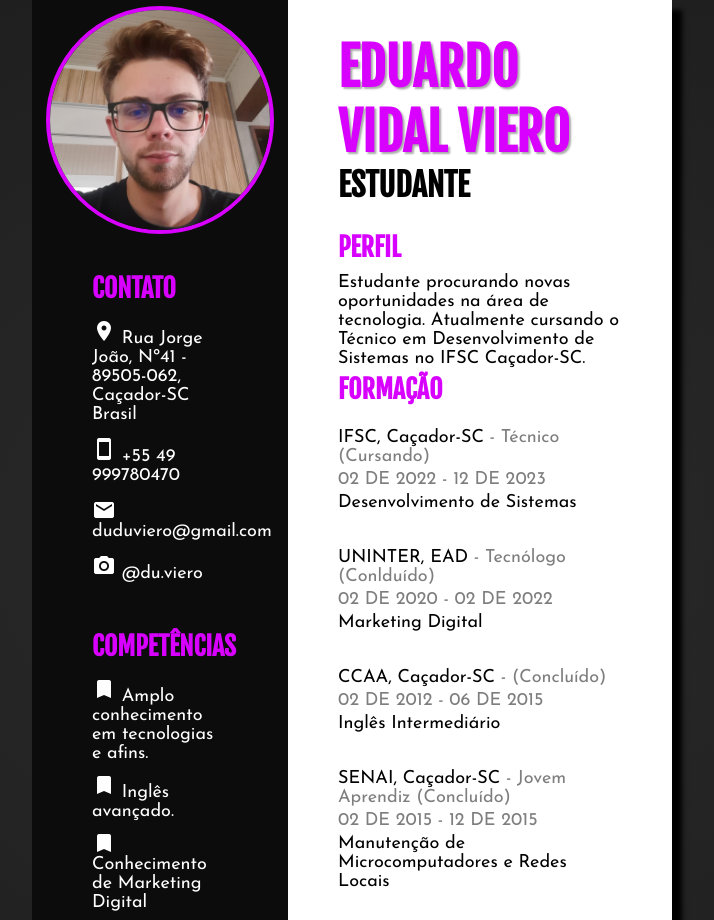
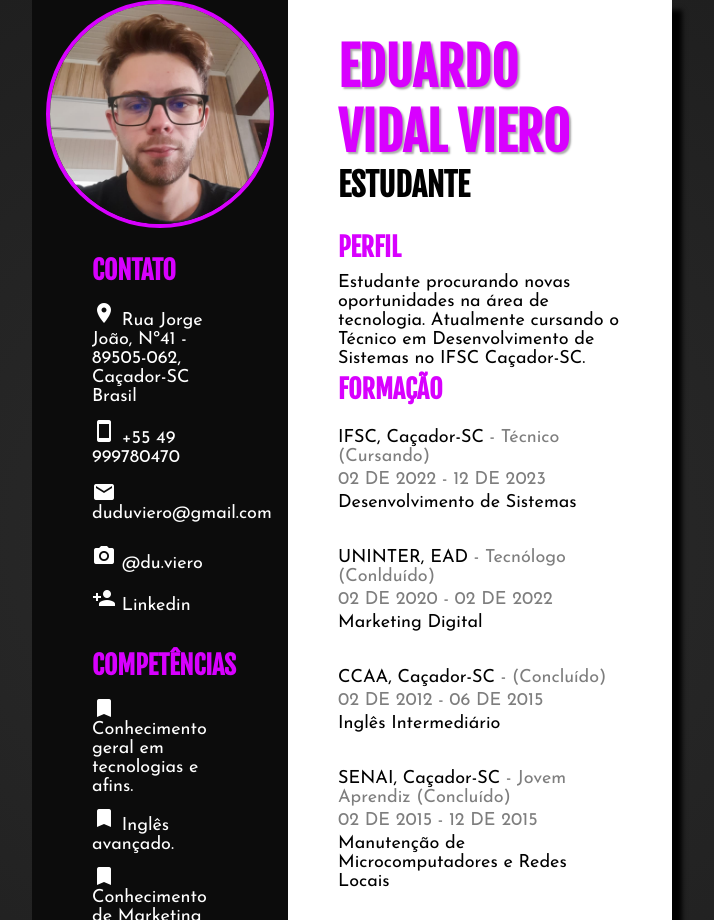
Before and after one commit to vieroo/vieroo.github.io, a plain HTML site: page index.html in a window 1280 px wide. Shown: the top 920 px of the page, without its empty margins (288-1002 px from the left). Drawn offline with Linux system fonts and the light colour scheme.

Commit message:
Links Adicionados

```diff
--- a/index.html
+++ b/index.html
@@ -17,13 +17,14 @@
                     <h3>CONTATO</h3>
                     <p><i class="material-icons">location_on</i> Rua Jorge João, Nº41 - 89505-062, Caçador-SC Brasil</p>
                     <p><i class="material-icons">smartphone</i> +55 49 999780470</p>
-                    <p><i class="material-icons">email</i> duduviero@gmail.com</p>
-                    <p><i class="material-icons">photo_camera</i> @du.viero</p>
+                    <a href="mailto:duduviero@gmail.com" target="_blank"><i class="material-icons">email</i> duduviero@gmail.com</p>
+                    <a href="https://www.instagram.com/du.viero/" target="_blank"><i class="material-icons">photo_camera</i> @du.viero</a>
+                    <a href="https://www.linkedin.com/in/eduardo-vidal-viero-39a934163/" target="_blank"><i class="material-icons">person_add</i> Linkedin</a>
                 </div>
 
                 <div class="competencias">
                     <h3>COMPETÊNCIAS</h3>
-                    <p><i class="material-icons">turned_in</i> Amplo conhecimento em tecnologias e afins.</p>
+                    <p><i class="material-icons">turned_in</i> Conhecimento geral em tecnologias e afins.</p>
                     <p><i class="material-icons">turned_in</i> Inglês avançado.</p>
                     <p><i class="material-icons">turned_in</i> Conhecimento de Marketing Digital</p>
                 </div>
--- a/style.css
+++ b/style.css
@@ -61,6 +61,19 @@ aside h3 {
     color: #ffffff;
     margin-top: 5px;
     margin-bottom: 8px;
+}
+
+a {
+    font-family: 'Josefin Sans', sans-serif;
+    font-size: 18px;
+    color: #ffffff;
+    text-decoration: none;
+    margin-top: 5px;
+    margin-bottom: 8px;
+}
+
+a:hover {
+    color: #d800ff;
 }
 
 .competencias {
```
